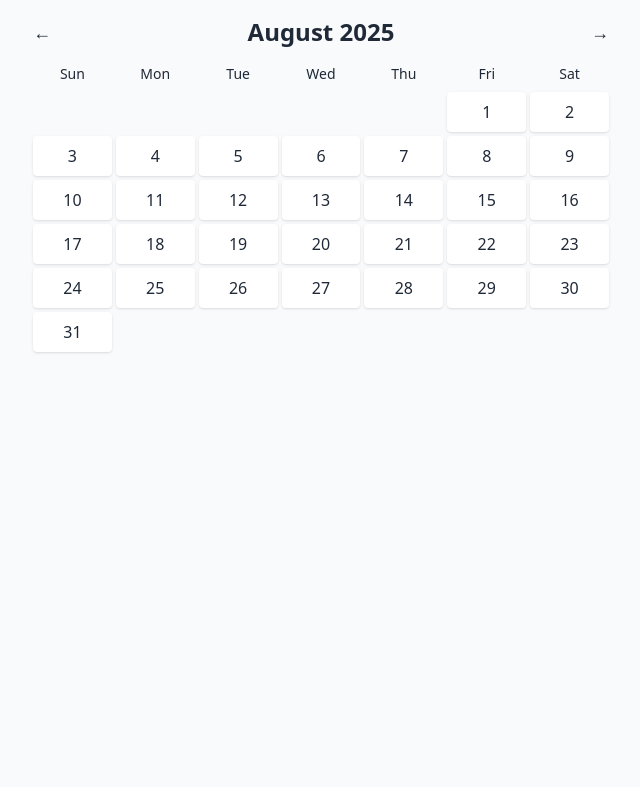
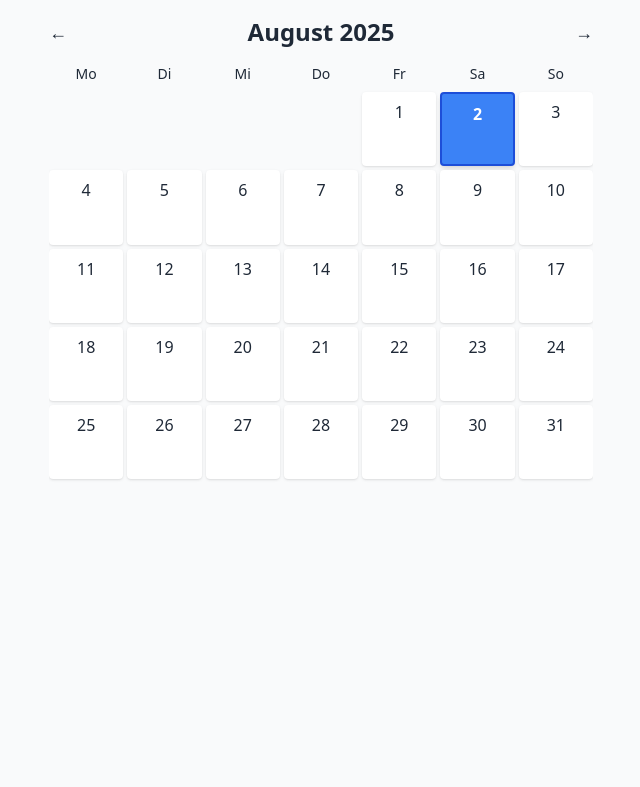
Before and after one commit to KarlieCreations/KarliesCalendarApp, a plain HTML site: page index.html in a window 1280 px wide. Shown: the whole page, without its empty margins (319-959 px from the left). Drawn offline with nearby package versions, Linux system fonts and the light colour scheme.

Commit message:
first changes

```diff
--- a/index.html
+++ b/index.html
@@ -6,18 +6,24 @@
   <title>Calendar App</title>
   <script src="https://cdn.tailwindcss.com"></script>
 </head>
-<body class="bg-gray-50 text-gray-800 min-h-screen p-4">
-  <div class="max-w-xl mx-auto tablet:max-w-3xl">
+<body class="bg-gray-50 text-gray-800 min-h-screen flex flex-col">
+
+  <div class="flex flex-col flex-grow max-w-xl tablet:max-w-3xl mx-auto w-full p-4">
+
     <div class="flex justify-between items-center mb-4">
       <button id="prev" class="text-lg">←</button>
       <h1 id="monthYear" class="text-2xl font-semibold text-center flex-grow"></h1>
       <button id="next" class="text-lg">→</button>
     </div>
     <div class="grid grid-cols-7 gap-1 text-center text-sm font-medium">
-      <div>Sun</div><div>Mon</div><div>Tue</div><div>Wed</div><div>Thu</div><div>Fri</div><div>Sat</div>
-    </div>
-    <div id="calendar" class="grid grid-cols-7 gap-1 mt-2"></div>
-  </div>
+  <div>Mo</div><div>Di</div><div>Mi</div><div>Do</div><div>Fr</div><div>Sa</div><div>So</div>
+</div>
+
+<!-- New wrapper for scrollable calendar that fills remaining space -->
+<div class="flex-grow overflow-auto">
+  <div id="calendar" class="grid grid-cols-7 gap-1 mt-2 h-full"></div>
+</div>
+
 
   <script src="script.js"></script>
 </body>
--- a/script.js
+++ b/script.js
@@ -4,24 +4,41 @@ let date = new Date();
 
 function renderCalendar() {
   calendar.innerHTML = '';
+
   const year = date.getFullYear();
   const month = date.getMonth();
-  const firstDay = new Date(year, month, 1).getDay();
+  const firstWeekday = new Date(year, month, 1).getDay(); // 0 = Sunday
+  const shiftedFirstDay = (firstWeekday + 6) % 7; // Shift so Monday = 0, Sunday = 6
   const daysInMonth = new Date(year, month + 1, 0).getDate();
 
-  monthYear.textContent = date.toLocaleString('default', { month: 'long', year: 'numeric' });
+  const today = new Date();
+  const isCurrentMonth = year === today.getFullYear() && month === today.getMonth();
 
-  for (let i = 0; i < firstDay; i++) {
+  monthYear.textContent = date.toLocaleString('de-DE', { month: 'long', year: 'numeric' });
+
+  // Add empty slots for the offset
+  for (let i = 0; i < shiftedFirstDay; i++) {
     calendar.innerHTML += '<div></div>';
   }
 
   for (let day = 1; day <= daysInMonth; day++) {
     const dayCell = document.createElement('div');
     dayCell.textContent = day;
-    dayCell.className = 'p-2 bg-white rounded shadow text-center';
+dayCell.style.aspectRatio = '1 / 1'; // Keeps them square
+
+    let baseClasses = 'p-2 rounded text-center';
+    let style = 'bg-white shadow';
+
+    if (isCurrentMonth && day === today.getDate()) {
+      style = 'bg-blue-500 text-white font-bold shadow-md border-2 border-blue-700';
+    }
+
+    dayCell.className = `${baseClasses} ${style}`;
     calendar.appendChild(dayCell);
   }
 }
+
+
 
 document.getElementById('prev').onclick = () => {
   date.setMonth(date.getMonth() - 1);
```
